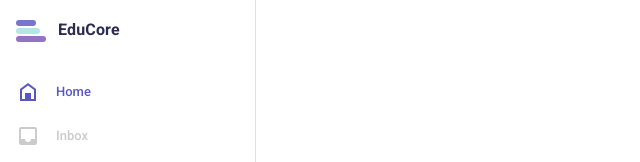
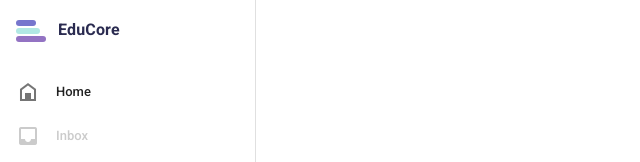
Before and after one commit to AbhiramKrishnaM/Educore, a Nuxt app: page / in a window 1280 px wide. Shown: the top 162 px of the page, without its empty margins (0-640 px from the left). Built offline with nearby package versions, Linux system fonts and the light colour scheme.

Commit message:
feat: added links to page

```diff
--- a/layouts/default.vue
+++ b/layouts/default.vue
@@ -30,6 +30,7 @@
             active-class="link-active"
             link
             class="link"
+            :to="item.to"
             @click="setCurrentLinkId(item.id)"
           >
             <v-list-item-icon class="mr-4">
@@ -55,6 +56,10 @@
         </v-list>
       </div>
     </v-navigation-drawer>
+
+    <v-main>
+      <Nuxt />
+    </v-main>
     <!--  -->
   </v-app>
 </template>
@@ -67,13 +72,23 @@ export default {
     return {
       id: 0,
       items: [
-        { id: 0, title: 'Home', icon: 'mdi-home-variant-outline' },
-        { id: 1, title: 'Inbox', icon: 'mdi-inbox' },
-        { id: 2, title: 'Class', icon: 'mdi-video-box' },
-        { id: 3, title: 'Students', icon: 'mdi-account-school' },
-        { id: 4, title: 'Tests', icon: 'mdi-book-open-page-variant' },
-        { id: 5, title: 'Files', icon: 'mdi-file-settings' },
-        { id: 6, title: 'Settings', icon: 'mdi-cog' },
+        { id: 0, title: 'Home', icon: 'mdi-home-variant-outline', to: '/home' },
+        { id: 1, title: 'Inbox', icon: 'mdi-inbox', to: '/inbox' },
+        { id: 2, title: 'Class', icon: 'mdi-video-box', to: '/class' },
+        {
+          id: 3,
+          title: 'Students',
+          icon: 'mdi-account-school',
+          to: '/students',
+        },
+        {
+          id: 4,
+          title: 'Tests',
+          icon: 'mdi-book-open-page-variant',
+          to: '/tests',
+        },
+        { id: 5, title: 'Files', icon: 'mdi-file-settings', to: '/files' },
+        { id: 6, title: 'Settings', icon: 'mdi-cog', to: '/settings' },
       ],
     }
   },
--- a/pages/index.vue
+++ b/pages/home.vue
@@ -1,5 +1,5 @@
 <template>
-  <div>hello world</div>
+  <section></section>
 </template>
 
 <script>
```
